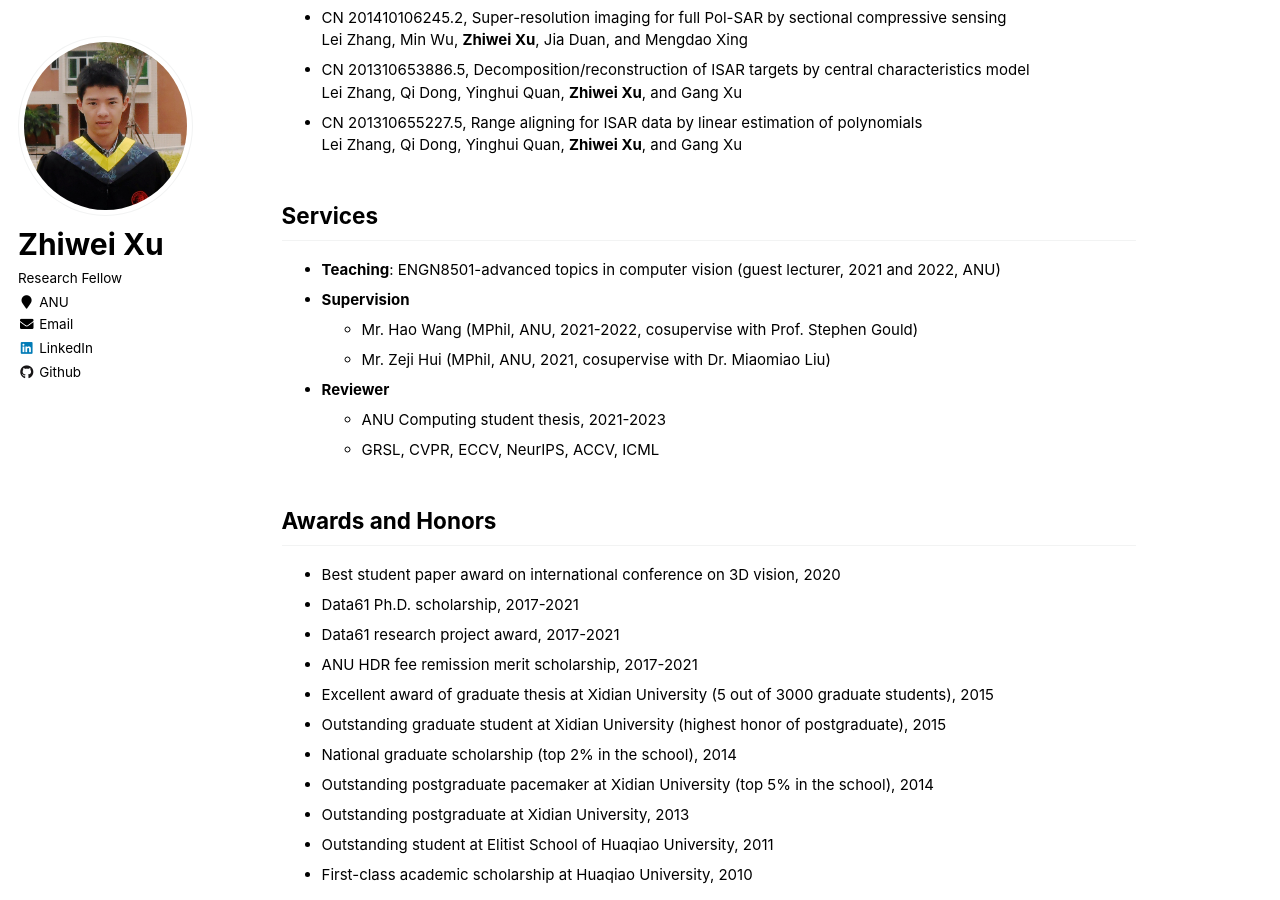
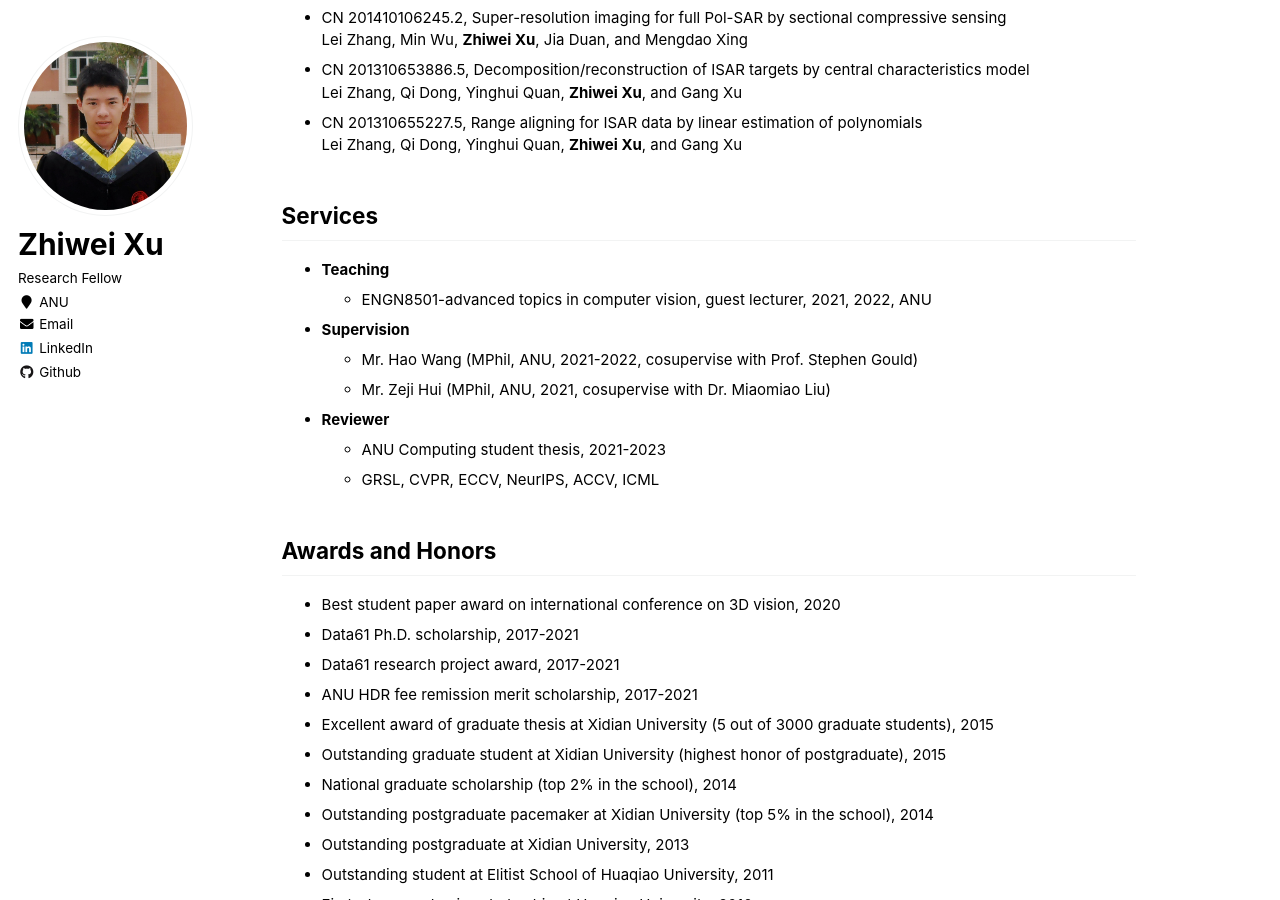
Before and after one commit to zwxu064/zwxu064.github.io, a Jekyll site: the page built from _pages/about.html, in a window 1280 px wide and 900 px high, scrolled down 3354 px. Built offline with Jekyll 4.4.1, drawn with Linux system fonts in a browser that asks for light colours.

Commit message:
Update about.html

```diff
--- a/_pages/about.html
+++ b/_pages/about.html
@@ -198,7 +198,10 @@ redirect_from:
 
 <h2 id="services">Services</h2>
   <ul>
-    <li><div><strong>Teaching</strong>: ENGN8501-advanced topics in computer vision (guest lecturer, 2021 and 2022, ANU)</div>
+    <li><div><strong>Teaching</strong>
+      <ul>
+	<li><div>ENGN8501-advanced topics in computer vision, guest lecturer, 2021, 2022, ANU</div>
+      </ul>
 
     <li><div><strong>Supervision</strong>
       <ul>
```
